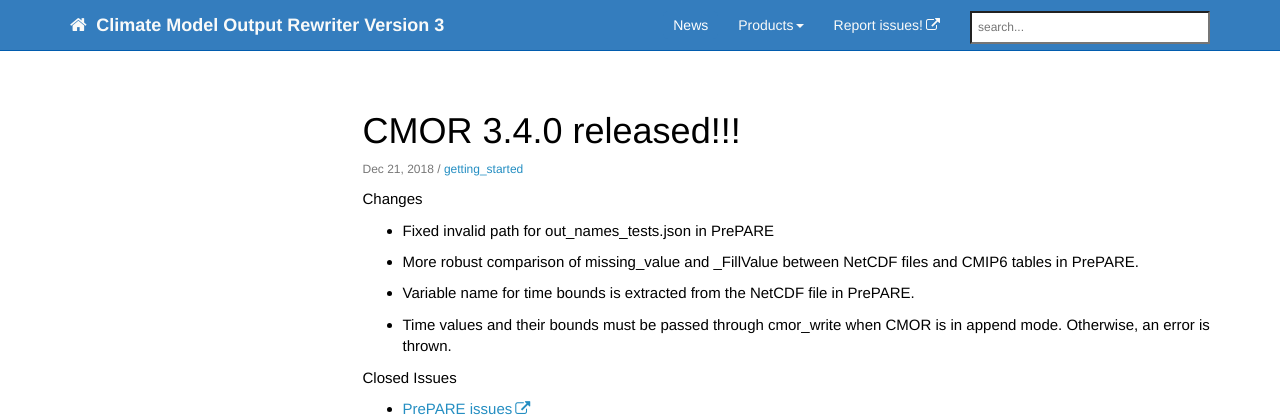
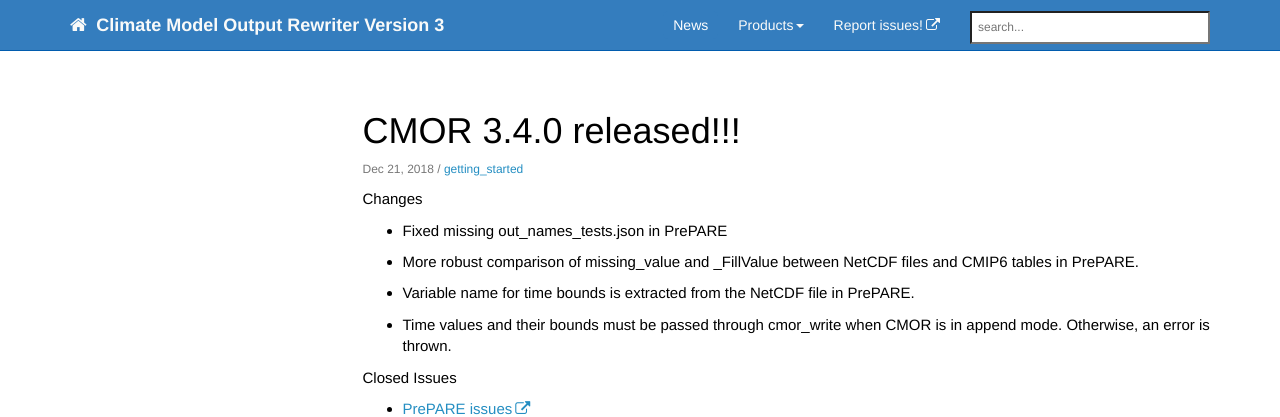
Before and after one commit to mauzey1/cmor3_documentation, a Jekyll site: the page built from _posts/2018-12-21-cmor3.md, in a window 1280 px wide and 1013 px high. Shown: the top 417 px of the window. Built offline with Jekyll 4.4.1, drawn with Linux system fonts in a browser that asks for light colours; nearby versions of some CDN libraries; comment, search, counter and statistics services are not loaded.

Commit message:
Fixed missing out_names_tests.json in PrePARE

```diff
--- a/_posts/2018-12-21-cmor3.md
+++ b/_posts/2018-12-21-cmor3.md
@@ -6,7 +6,7 @@ tags: [news, getting_started]
 ---
 
 Changes
-* Fixed invalid path for out_names_tests.json in PrePARE
+* Fixed missing out_names_tests.json in PrePARE
 * More robust comparison of missing_value and _FillValue between NetCDF files and CMIP6 tables in PrePARE.
 * Variable name for time bounds is extracted from the NetCDF file in PrePARE.
 * Time values and their bounds must be passed through cmor_write when CMOR is in append mode.  Otherwise, an error is thrown.
```
